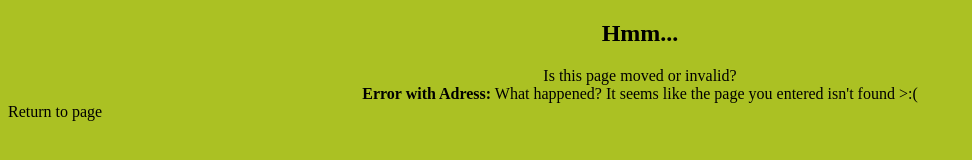
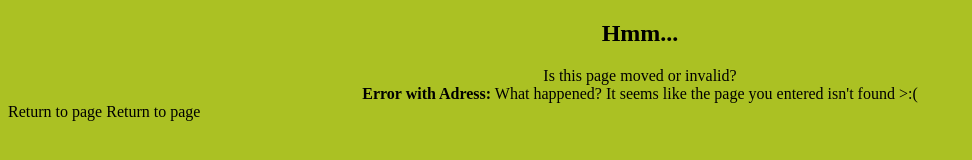
Before and after one commit to BosenChang/bosenchang.github.io, a plain HTML site: page 404.html in a window 1280 px wide. Shown: the whole page, without its empty margins (0-972 px from the left). Drawn offline with Linux system fonts and the light colour scheme.

Commit message:
Update 404.html

```diff
--- a/404.html
+++ b/404.html
@@ -15,3 +15,5 @@
 </body>
 
 <link=https://bosenchang.github.io>Return to page</link>
+<url=https://bosenchang.github.io>Return to page</url>
+</html>
```
